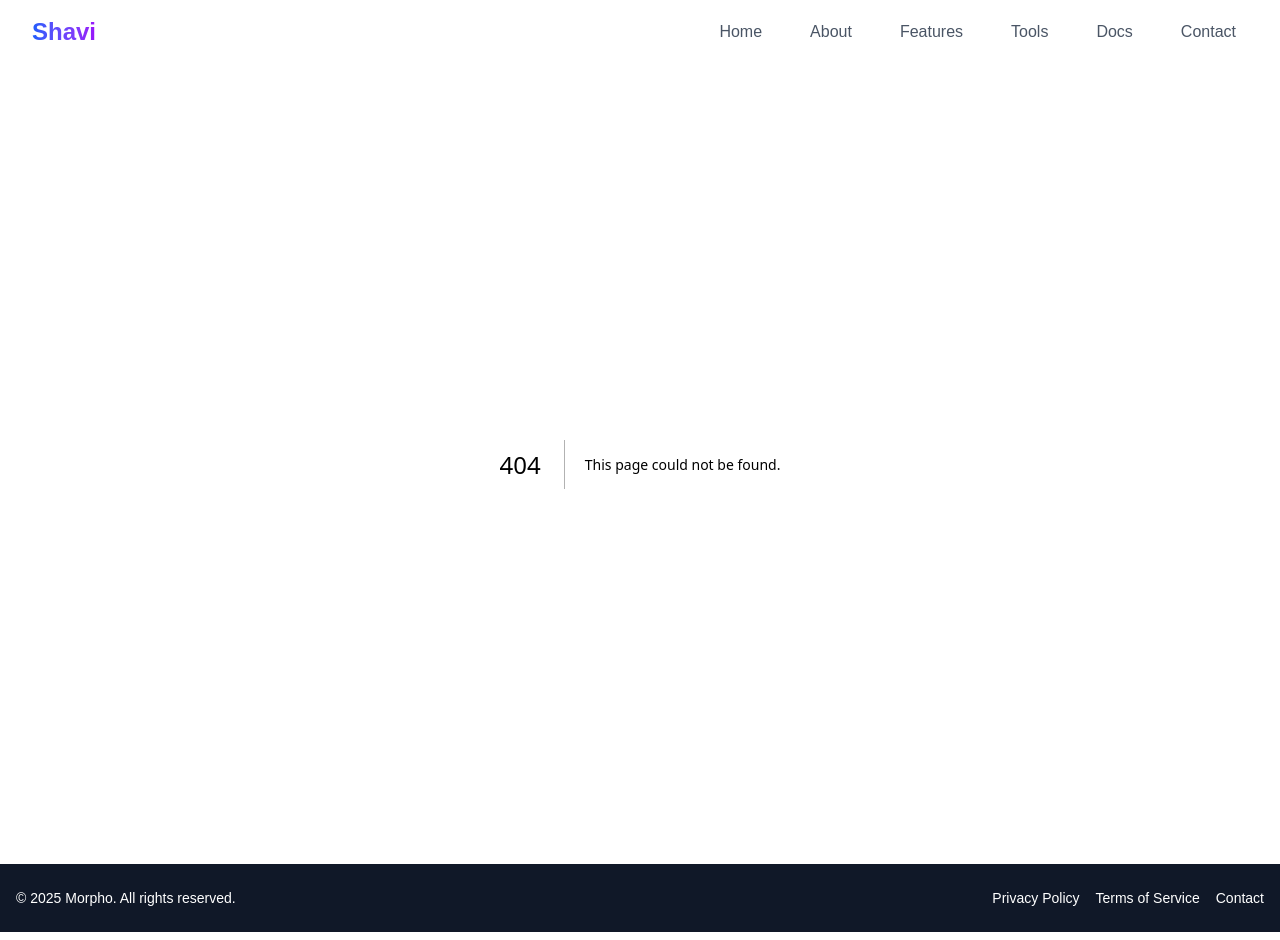
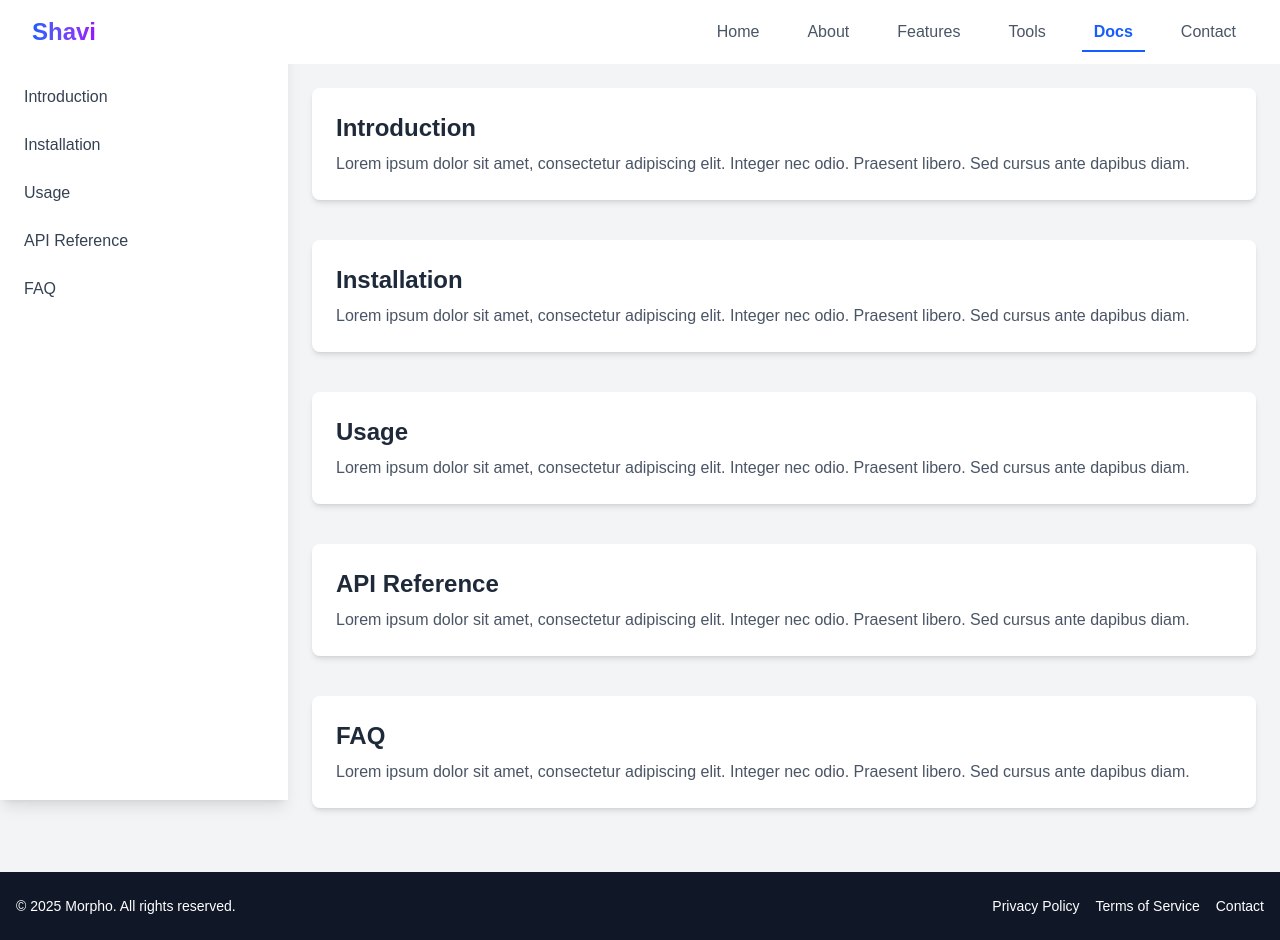
Before and after one commit to MR-SHIV-SHARMA/shavi, a Next.js app: page /documentation in a window 1280 px wide. Before the commit this address had no page. Built offline with nearby package versions, Linux system fonts and the light colour scheme.

Commit message:
add Documentation component and update Navbar links; include lucide-react for icons

```diff
--- a/package.json
+++ b/package.json
@@ -15,6 +15,7 @@
     "express": "^4.21.2",
     "file-saver": "^2.0.5",
     "framer-motion": "^12.5.0",
+    "lucide-react": "^0.483.0",
     "mammoth": "^1.9.0",
     "multer": "^1.4.5-lts.1",
     "next": "^15.2.1",
--- /dev/null
+++ b/src/app/documentation/page.jsx
@@ -0,0 +1,5 @@
+import Documentation from "@/components/Documentation";
+
+export default function DocumentationPage() {
+  return <Documentation />;
+}
--- a/src/app/page.js
+++ b/src/app/page.js
@@ -31,7 +31,7 @@ export default function Home() {
 
               <a
                 className="relative inline-flex items-center justify-center px-8 py-4 font-medium transition-all duration-200 border-2 border-blue-600 rounded-xl hover:bg-blue-50/50 dark:hover:bg-gray-800 group"
-                href="/docs"
+                href="/documentation"
               >
                 <span className="relative text-lg text-blue-600 dark:text-blue-400 group-hover:text-blue-700 dark:group-hover:text-blue-300">
                   Documentation
--- /dev/null
+++ b/src/components/Documentation.jsx
@@ -0,0 +1,79 @@
+"use client";
+import { useState } from "react";
+import Link from "next/link";
+import { motion } from "framer-motion";
+import { Menu, X } from "lucide-react";
+
+const documentationSections = [
+  { id: "intro", title: "Introduction" },
+  { id: "installation", title: "Installation" },
+  { id: "usage", title: "Usage" },
+  { id: "api", title: "API Reference" },
+  { id: "faq", title: "FAQ" },
+];
+
+const Documentation = () => {
+  const [sidebarOpen, setSidebarOpen] = useState(false);
+
+  return (
+    <div className="flex min-h-screen bg-gray-100">
+      {/* Sidebar */}
+      <aside
+        className={`fixed inset-y-0 left-0 z-40 w-64 bg-white shadow-lg transform ${
+          sidebarOpen ? "translate-x-0" : "-translate-x-64"
+        } transition-transform md:translate-x-0 md:w-72`}
+      >
+        <div className="flex items-center justify-between p-4 border-b">
+          <h2 className="text-xl font-bold text-gray-700">Documentation</h2>
+          <button className="md:hidden" onClick={() => setSidebarOpen(false)}>
+            <X className="w-6 h-6 text-gray-600" />
+          </button>
+        </div>
+        <nav className="p-4 space-y-2">
+          {documentationSections.map((section) => (
+            <Link
+              key={section.id}
+              href={`#${section.id}`}
+              className="block p-2 text-gray-700 hover:bg-blue-100 rounded-lg"
+            >
+              {section.title}
+            </Link>
+          ))}
+        </nav>
+      </aside>
+
+      {/* Main Content */}
+      <div className="flex-1 md:ml-72 p-6">
+        {/* Mobile Menu Button */}
+        <button
+          className="md:hidden mb-4 p-2 bg-gray-200 rounded-lg"
+          onClick={() => setSidebarOpen(true)}
+        >
+          <Menu className="w-6 h-6 text-gray-600" />
+        </button>
+
+        {/* Content Sections */}
+        {documentationSections.map((section) => (
+          <motion.section
+            key={section.id}
+            id={section.id}
+            className="mb-10 p-6 bg-white shadow-md rounded-lg"
+            initial={{ opacity: 0, y: 10 }}
+            animate={{ opacity: 1, y: 0 }}
+            transition={{ duration: 0.3 }}
+          >
+            <h2 className="text-2xl font-semibold text-gray-800">
+              {section.title}
+            </h2>
+            <p className="mt-2 text-gray-600">
+              Lorem ipsum dolor sit amet, consectetur adipiscing elit. Integer
+              nec odio. Praesent libero. Sed cursus ante dapibus diam.
+            </p>
+          </motion.section>
+        ))}
+      </div>
+    </div>
+  );
+};
+
+export default Documentation;
--- a/src/components/Navbar.jsx
+++ b/src/components/Navbar.jsx
@@ -37,8 +37,8 @@ const Navbar = () => {
     { href: "/", text: "Home" },
     { href: "/about", text: "About" },
     { href: "/features", text: "Features" },
-    { href: "/tools", text: "Tools" },
-    { href: "/docs", text: "Docs" },
+    { href: "/projects", text: "Tools" },
+    { href: "/documentation", text: "Docs" },
     { href: "/contact", text: "Contact" },
   ];
 
```
Also changed, not shown: 1 other file (tests, documents, lock files or other folders).
